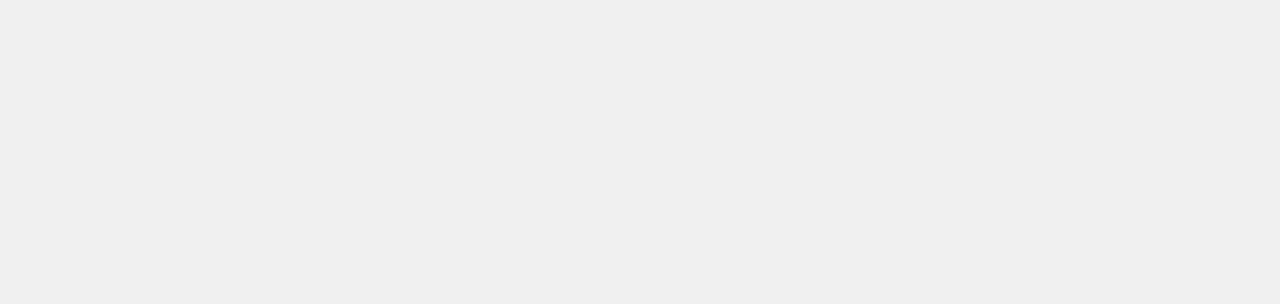
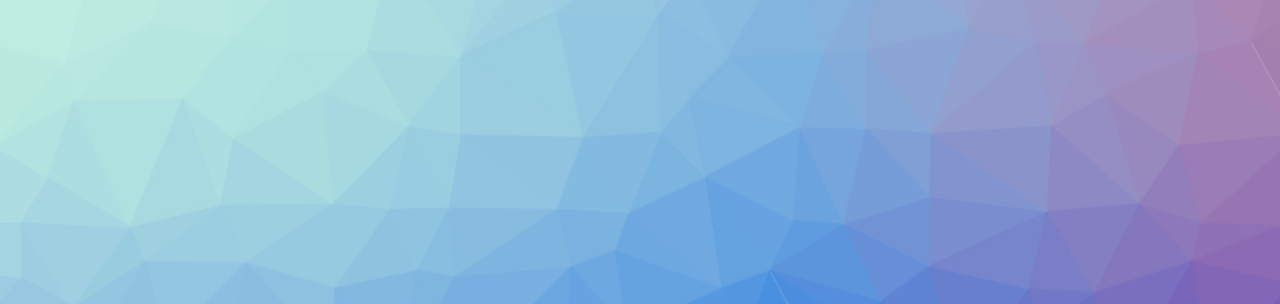
Before and after one commit to JhonAragoon/YANAR, a plain HTML site: page index.html in a window 1280 px wide. Shown: the top 304 px of the page. Drawn offline with Linux system fonts and the light colour scheme.

Commit message:
Update styles.css

```diff
--- a/styles.css
+++ b/styles.css
@@ -1,5 +1,7 @@
 body {
   font-family: 'Segoe UI', Tahoma, Geneva, Verdana, sans-serif;
+  background-image: url("images/sea-edge-79ab30e2.png");
+  background-size: cover;
   background-color: #f0f0f0;
   margin: 0;
   padding: 0;
@@ -8,7 +10,6 @@ body {
   align-items: center;
   height: 100vh;
 }
-
 .container {
   background-color: #fff;
   box-shadow: 0 4px 8px rgba(0, 0, 0, 0.1);
```
